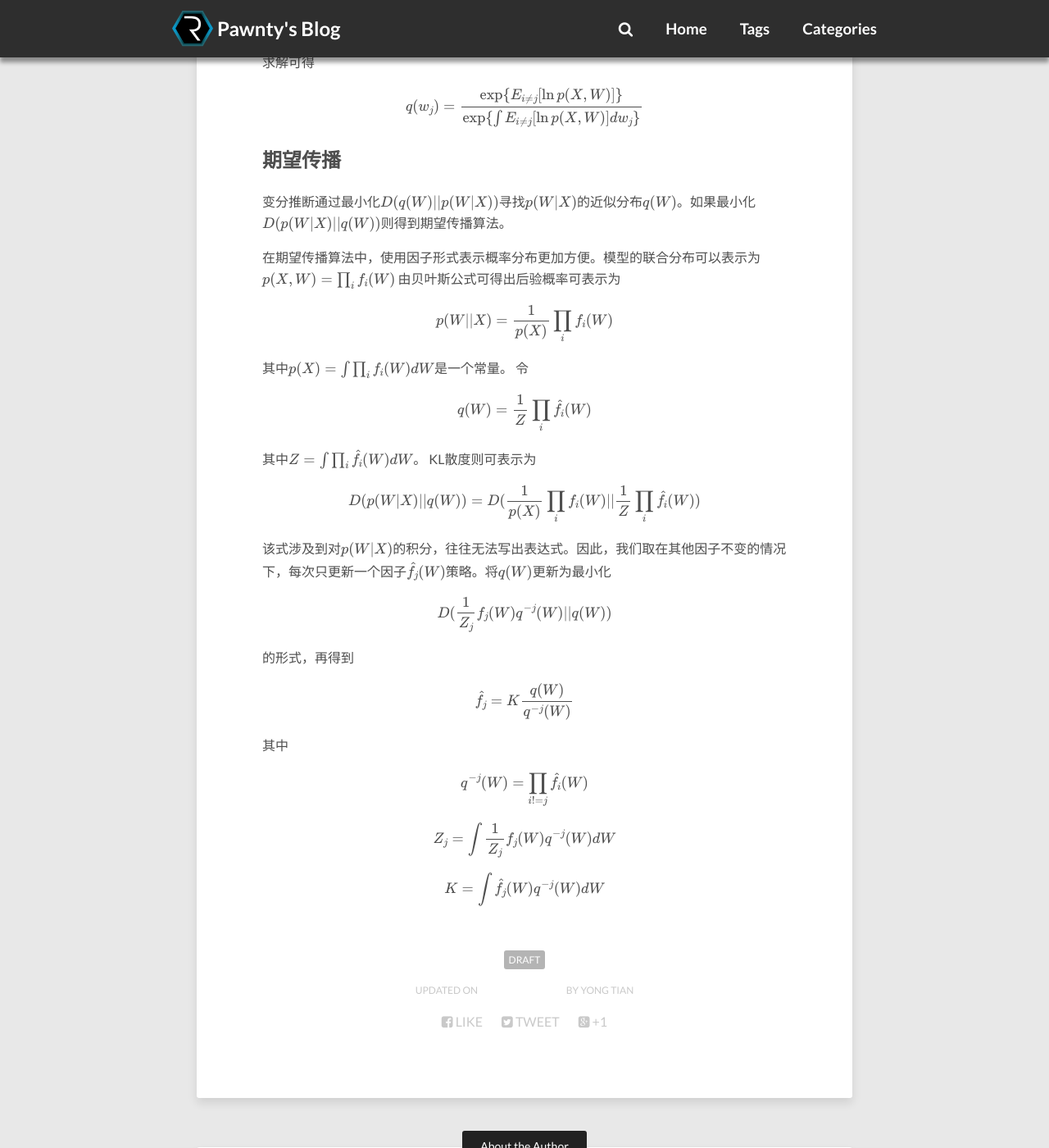
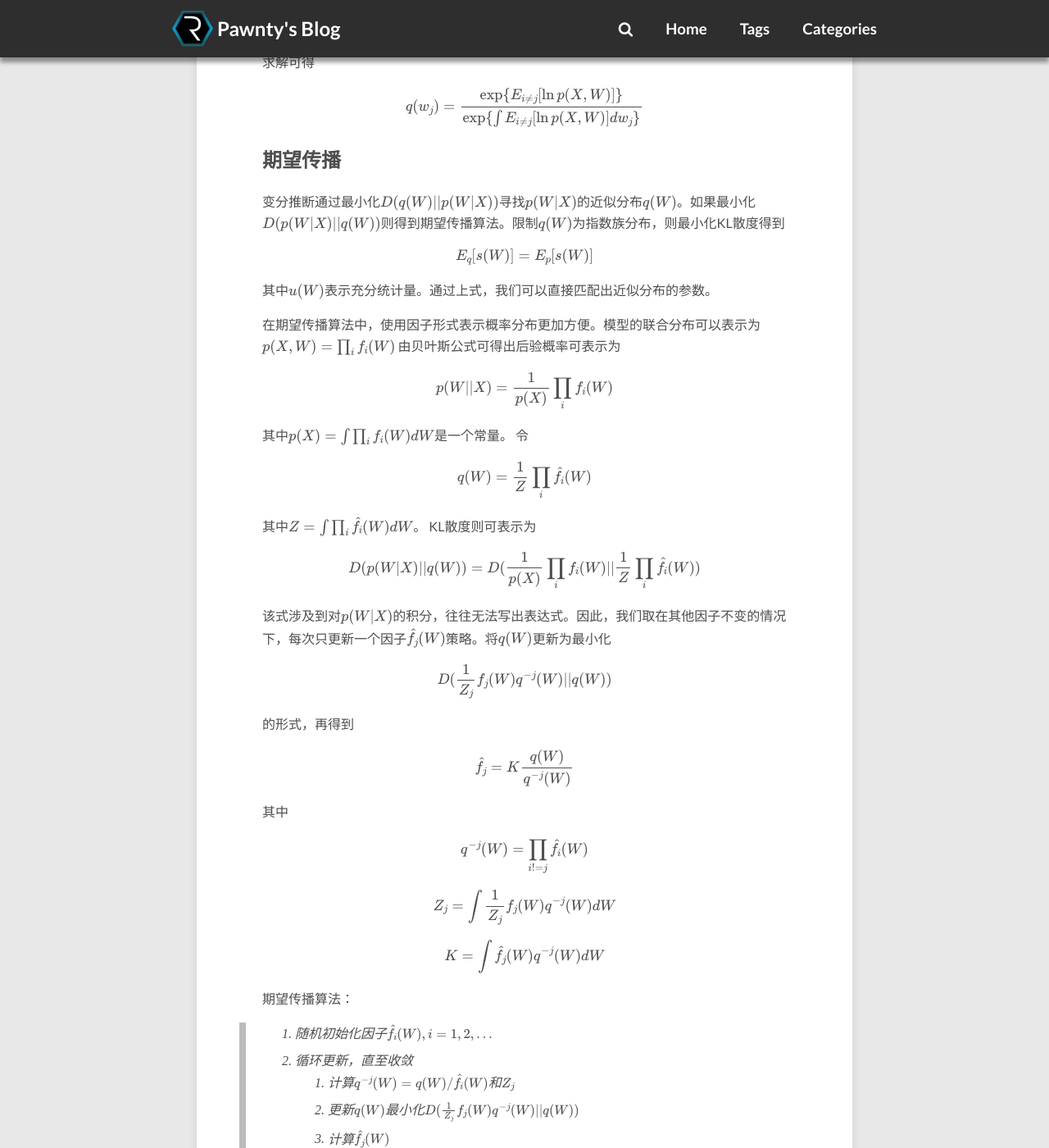
Before and after one commit to pawnty/pawnty.github.io, a Jekyll site: the page built from _posts/2016-01-28-kl-divergence-and-its-application-in-statistic-inference.md, in a window 1280 px wide and 1400 px high, scrolled down 3400 px. Shown: the whole window at 82% size. Built offline with Jekyll 4.4.1, drawn with Linux system fonts in a browser that asks for light colours; nearby versions of some CDN libraries; formulas are drawn with MathJax 3; comment, search, counter and statistics services are not loaded.

Commit message:
Published with https://stackedit.io/

```diff
--- a/_posts/2016-01-28-kl-divergence-and-its-application-in-statistic-inference.md
+++ b/_posts/2016-01-28-kl-divergence-and-its-application-in-statistic-inference.md
@@ -21,10 +21,10 @@
 
 KL散度之所以不叫距离，是因为它不满足距离所需要具备的性质。距离需要满足以下条件：
 
-1. 非负性：$d(x, y) \ge 0$
-2. 自反性： 如果$d(x, y) = 0$，那么$y=x$;
-2. 对称性：$d(x,y)=d(y,x)$;
-3. 三角不等式：$d(x, y) + d(y, z) \le d(x,z)$
+> 1. 非负性：$d(x, y) \ge 0$
+> 2. 自反性： 如果$d(x, y) = 0$，那么$y=x$;
+> 2. 对称性：$d(x,y)=d(y,x)$;
+> 3. 三角不等式：$d(x, y) + d(y, z) \le d(x,z)$
 
 而KL散度只满足前两条。一般来说$D(q\vert\vert p)\ne D(p\vert\vert q)$，且三角不等式也不满足。例如$x\sim B(\frac{1}{2})$, $y\sim B(\frac{1}{4})$,则 $D(p(x)\vert\vert p(y))=0.144$，而$D(q(x)\vert\vert p(x))=0.131$；$x\sim B(0.9)$,$y\sim B(0.5)$,$z\sim B(0.1)$,则$D(p(x)\vert\vert p(z))=1.76$,$D(p(x)\vert\vert p(y))=0.37$，而$D(p(y)\vert\vert q(z)=0.51$，$D(p(x)\vert\vert p(z))\gt D(p(x)\vert\vert p(y))+D(p(y)\vert\vert p(z))$,不满足三角不等式。
 
@@ -60,10 +60,10 @@
 
 EM算法的步骤：
 
-1. 随机初始化$\theta$
-2. 迭代以下两个步骤直至收敛
-	+ E步骤：使得$q(W)=p(W\vert X;\theta)$;
-	+ M步骤：优化ELBO项，更新$\theta$.
+> 1. 随机初始化$\theta$
+> 2. 迭代以下两个步骤直至收敛
+> 	+ E步骤：使得$q(W)=p(W\vert X;\theta)$;
+> 	+ M步骤：优化ELBO项，更新$\theta$.
 
 注意，在E步骤，由于变化的只是$q$，因此似然并没有变化，又由KL散度的性质可知，此时KL项为0，进而ELBO项变大。在M步骤，优化$\theta$使得ELBO项变大，由于$\theta$变化，故旧的$p$已经不再是$p(W\vert X;\theta)$，因此KL项也变大。而似然是ELBO项和KL项的和，故似然也变大。可见，在达到最优解之前，每一次迭代都会使似然变大。当达到最优解时，$\theta$不再变化，KL项为$0$，ELBO项也达到最优解。
 
@@ -103,9 +103,9 @@
 
 显然，最优解是$q(W)=p(W\vert X)$，但是由于这个后验分布非常复杂，我们无法求出。以此只能退而求其次，求一个简单的近似的分布。其中有一类简单的近似叫做*Mean Field*。假设隐含变量集合$W$由$w_1,w_2,\cdots,w_m$，那么mean field假设近似分布满足$q(W)=\prod_j q(w_j) $的形式，即各个隐含变量彼此相互独立。在这个假设下迭代优化各个独立的隐含变量直至收敛。算法如下：
 
-1. 随机初始化各个隐含变量的分布$q(w_j), j=1,2,\cdots,m$;
-2. 迭代直至收敛
-	+ 对越每个隐含变量$w_j$，在其他变量的分布不变的情况下，优化其分布使得ELBO最大
+> 1. 随机初始化各个隐含变量的分布$q(w_j), j=1,2,\cdots,m$;
+> 2. 迭代直至收敛
+> 	+ 对越每个隐含变量$w_j$，在其他变量的分布不变的情况下，优化其分布使得ELBO最大
 
 在上面的优化步骤中，每一个隐含变量的分布都会被单独更新。例如在优化$w_j$时，子优化问题为
 
@@ -119,7 +119,13 @@
 
 ## 期望传播
 
-变分推断通过最小化$D(q(W)\vert\vert p(W \vert X))$寻找$p(W\vert X)$的近似分布$q(W)$。如果最小化$D(p(W \vert X)\vert\vert q(W) )$则得到期望传播算法。
+变分推断通过最小化$D(q(W)\vert\vert p(W \vert X))$寻找$p(W\vert X)$的近似分布$q(W)$。如果最小化$D(p(W \vert X)\vert\vert q(W) )$则得到期望传播算法。限制$q(W)$为指数族分布，则最小化KL散度得到
+
+$$
+E_q[s(W)]=E_p[s(W)]
+$$
+
+其中$u(W)$表示充分统计量。通过上式，我们可以直接匹配出近似分布的参数。
 
 在期望传播算法中，使用因子形式表示概率分布更加方便。模型的联合分布可以表示为
 $$p(X,W)=\prod_i f_i(W)$$
@@ -150,10 +156,21 @@
 
 其中
 
-$$q^{-j}(W)=\prod_{i!=j} \hat f _i (W)$$
+$$
+q^{-j}(W)=\prod_{i!=j} \hat f _i (W)
+$$
 
 $$
-Z_j = \int \frac{1}{Z_j}f_j(W)q^{-j}(W) dW$$
+Z_j = \int \frac{1}{Z_j}f_j(W)q^{-j}(W) dW
+$$
 
 $$
 K = \int \hat f_j(W)q^{-j}(W) dW$$
+
+期望传播算法：
+
+> 1.    随机初始化因子$\hat f_i (W), i=1,2,\dots$
+> 2.    循环更新，直至收敛
+>        1.    计算$q^{-j}(W)=q(W)/\hat f_i(W)$和$Z_j$
+>        2.    更新$q(W)$最小化$D(\frac{1}{Z_j}f_j(W)q^{-j}(W)\vert\vert q(W))$
+>        3.    计算$\hat f_j(W)$
```
